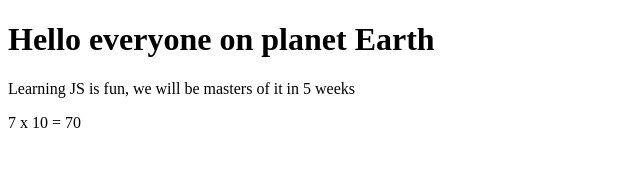
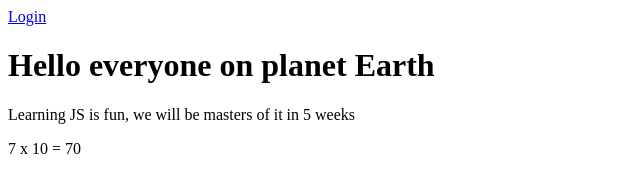
Before and after one commit to thibotouchcodes/Javascript-Week-4, a plain HTML site: page index.html in a window 1280 px wide. Shown: the whole page, without its empty margins (0-640 px from the left). Drawn offline with Linux system fonts and the light colour scheme.

Commit message:
added login link

```diff
--- a/index.html
+++ b/index.html
@@ -4,6 +4,7 @@
         <link ref="stylesheet" type="text/css" href="style.css">
     </head>
         <body>
+            <a href="loginform.html">Login</a>
             <h1 id="heading1"></h1>
             <p id="paragraph1"></p>
             <p id="paragraph2"></p>
```
